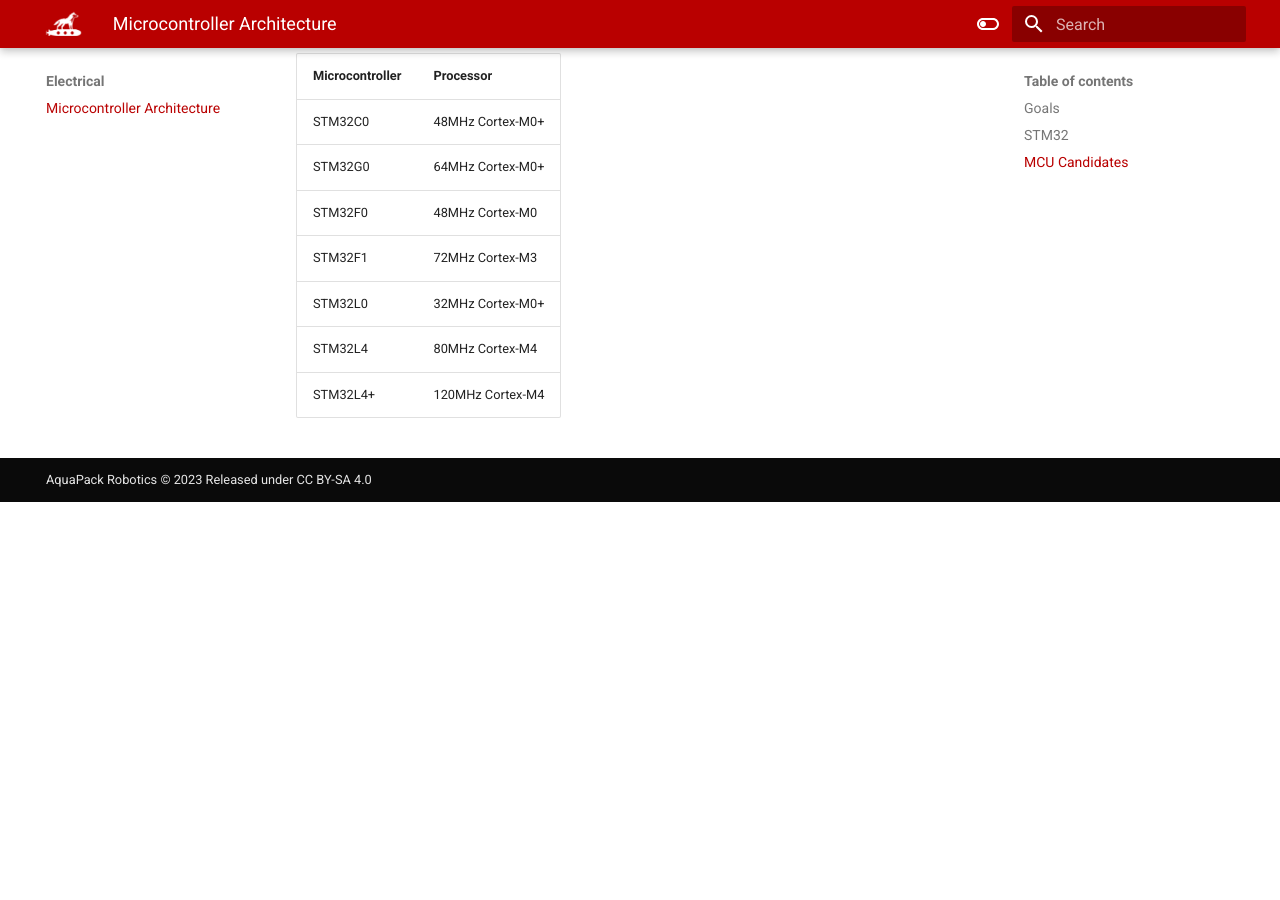
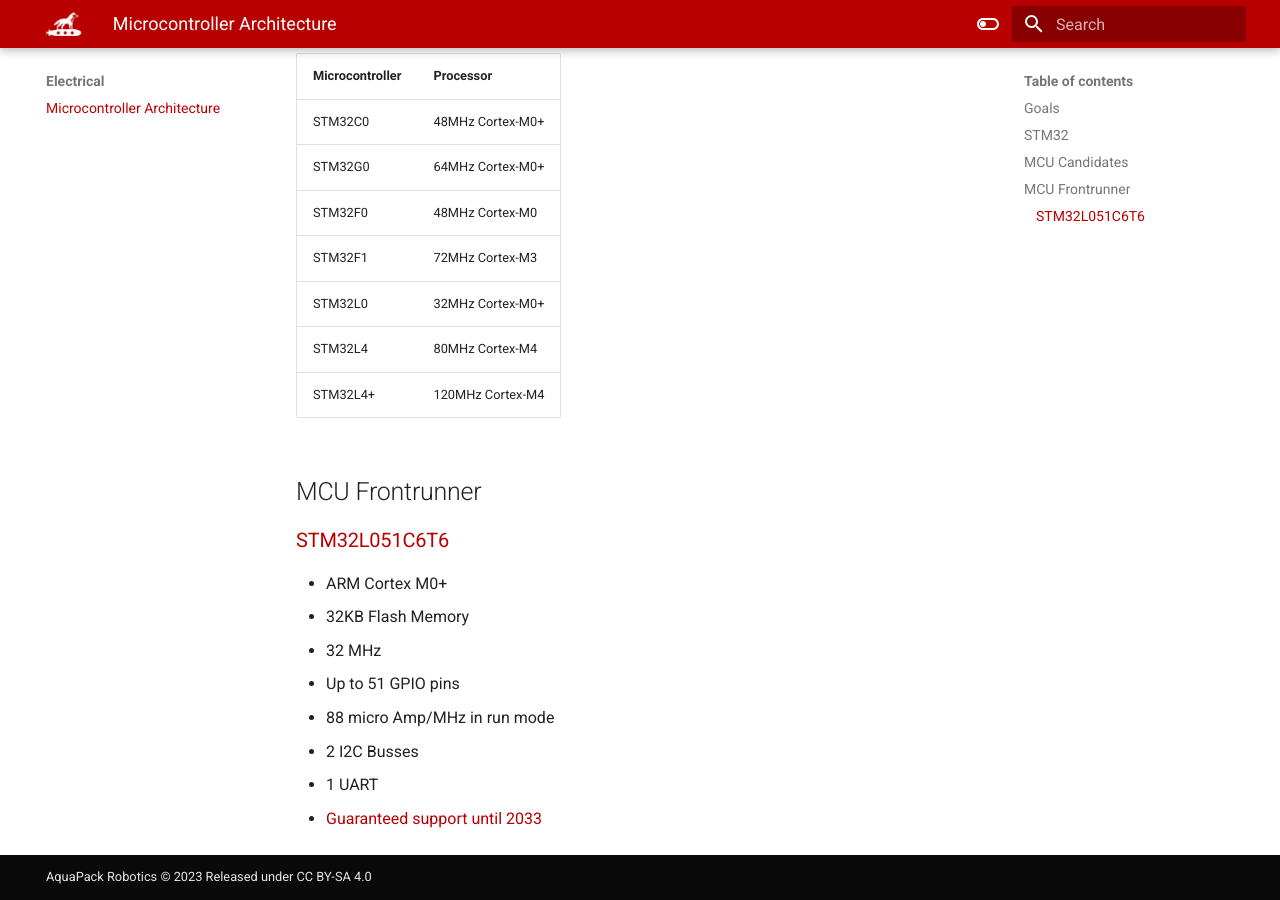
Before and after one commit to ncsurobotics/SW9-Documentation, an MkDocs documentation site: the page built from docs/electrical/microcontrollers/microcontroller-architecture.md, in a window 1280 px wide and 900 px high, scrolled down 684 px. Built offline with MkDocs 1.6.1 and Material for MkDocs 9.7.7, drawn with Linux system fonts in a browser that asks for light colours; comment, search, counter and statistics services are not loaded; before the commit the page ends 1186 px from its top, so only the background shows below that.

Commit message:
MCU update

```diff
--- a/docs/electrical/microcontrollers/microcontroller-architecture.md
+++ b/docs/electrical/microcontrollers/microcontroller-architecture.md
@@ -47,3 +47,14 @@ supported, its wide selections, and its low cost.
         <td>120MHz Cortex-M4</td>
     </tr>
 </table>
+
+## MCU Frontrunner
+### [STM32L051C6T6](https://estore.st.com/en/stm32l051c6t6-cpn.html)
+- ARM Cortex M0+
+- 32KB Flash Memory
+- 32 MHz
+- Up to 51 GPIO pins
+- 88 micro Amp/MHz in run mode
+- 2 I2C Busses
+- 1 UART
+- [Guaranteed support until 2033](https://www.st.com/content/st_com/en/about/quality-and-reliability/product-longevity.html#10-year-longevity)
```
